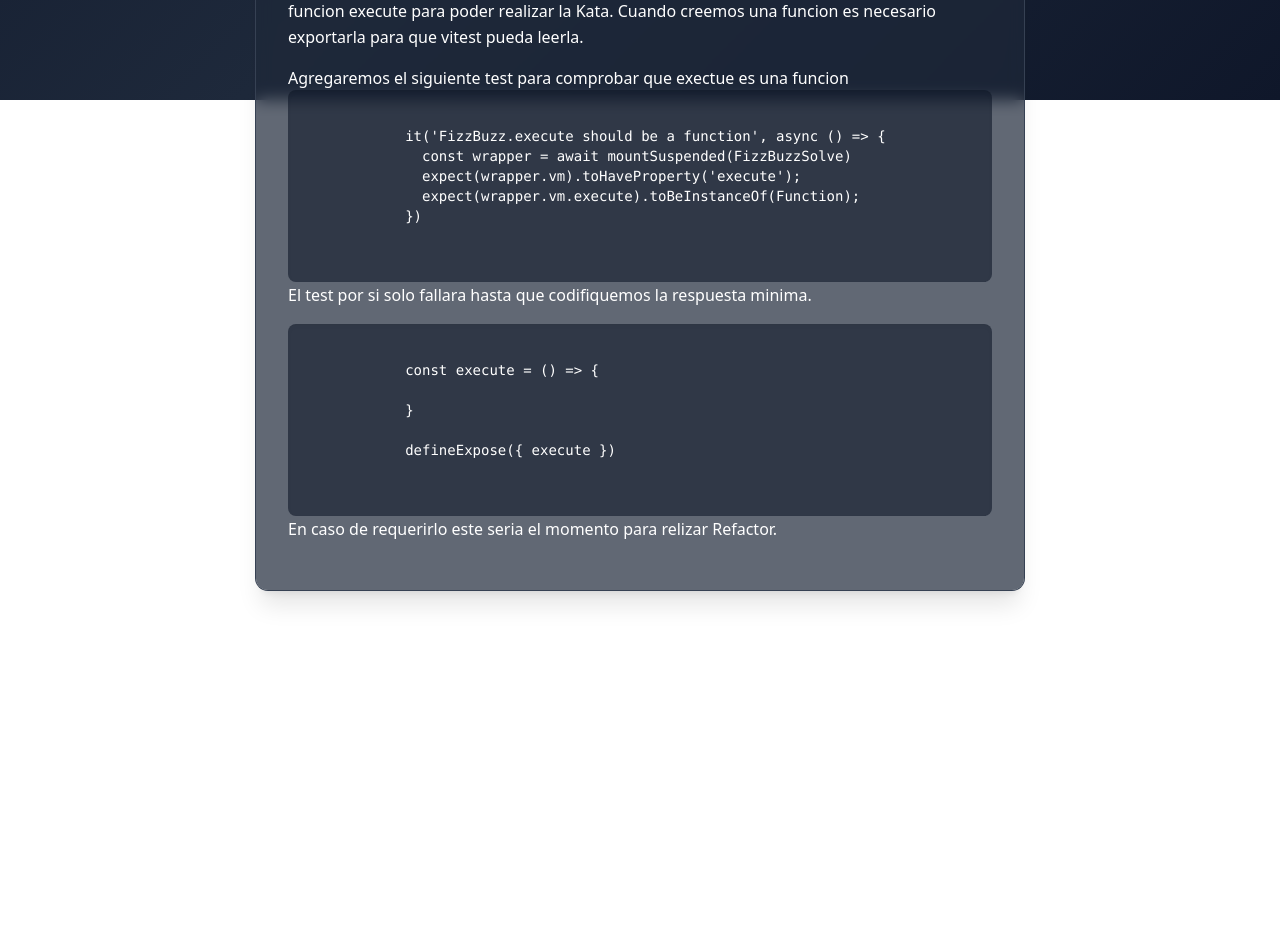
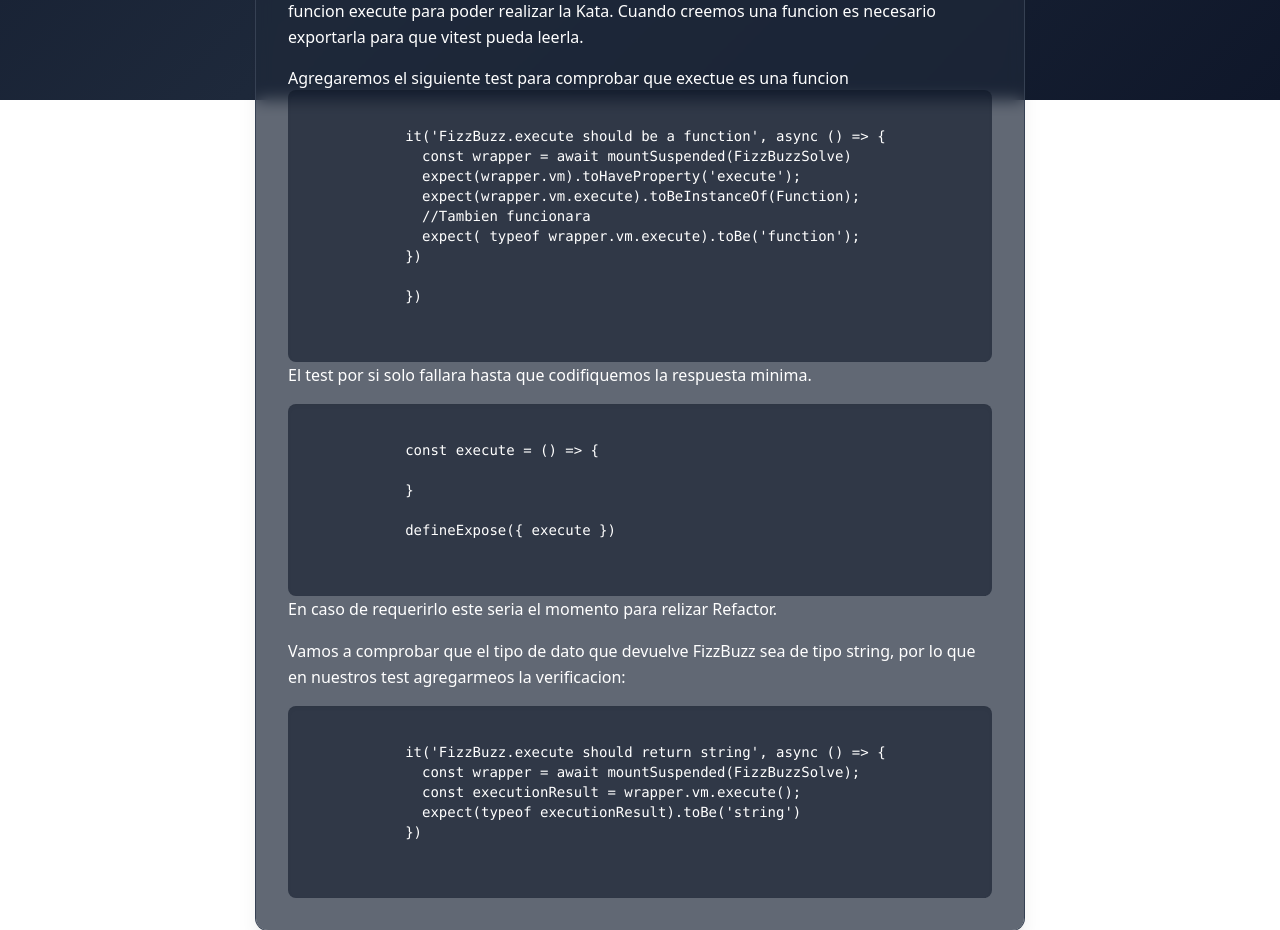
Before and after one commit to ElianRemaggi/tddVitestPractice, a Nuxt app: page /FizzBuzzSolve in a window 1280 px wide. Shown: the part 700-1630 px from the top of the page. Before the commit the page ends 1290 px from the top, so only its background shows below. Built offline with nearby package versions, Linux system fonts and the light colour scheme.

Commit message:
FEAT ( FizzBuzz ) : Explain type verification of FizzBuzz execute function

```diff
--- a/app/pages/FizzBuzzSolve.vue
+++ b/app/pages/FizzBuzzSolve.vue
@@ -49,6 +49,10 @@ defineExpose({ execute })
               const wrapper = await mountSuspended(FizzBuzzSolve)
               expect(wrapper.vm).toHaveProperty('execute');
               expect(wrapper.vm.execute).toBeInstanceOf(Function);
+              //Tambien funcionara
+              expect( typeof wrapper.vm.execute).toBe('function');
+            })
+
             })
           </code>
         </pre>
@@ -68,6 +72,20 @@ defineExpose({ execute })
           En caso de requerirlo este seria el momento para relizar Refactor.
         </p>
 
+        <p class="mb-4 leading-relaxed">
+          Vamos a comprobar que el tipo de dato que devuelve FizzBuzz sea de tipo string, por lo que en nuestros test agregarmeos la verificacion:
+        </p>
+
+        <pre class=" bg-gray-900/60 p-4 rounded-lg text-sm overflow-x-auto shadow-inner">
+          <code>
+            it('FizzBuzz.execute should return string', async () => {
+              const wrapper = await mountSuspended(FizzBuzzSolve);
+              const executionResult = wrapper.vm.execute();
+              expect(typeof executionResult).toBe('string')
+            })
+          </code>
+        </pre>
+
 
       </article>
     </main>
```
